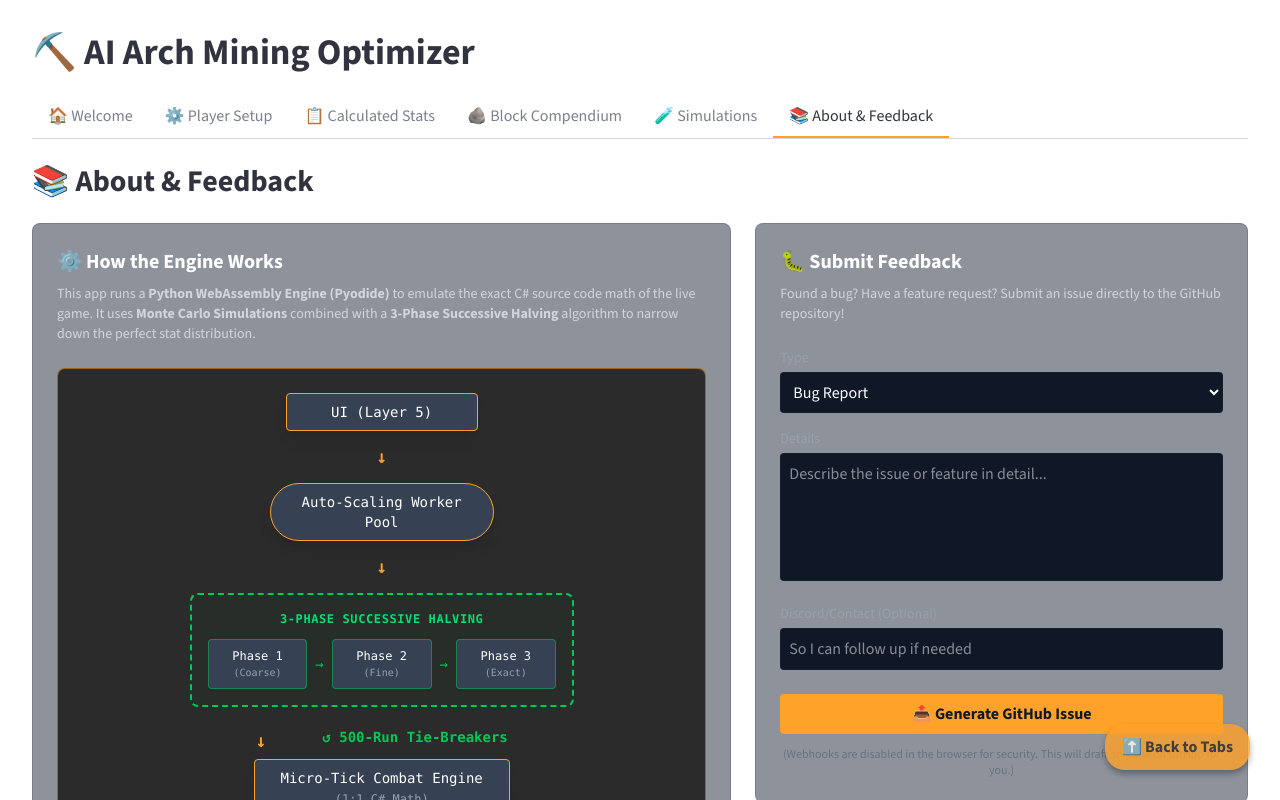
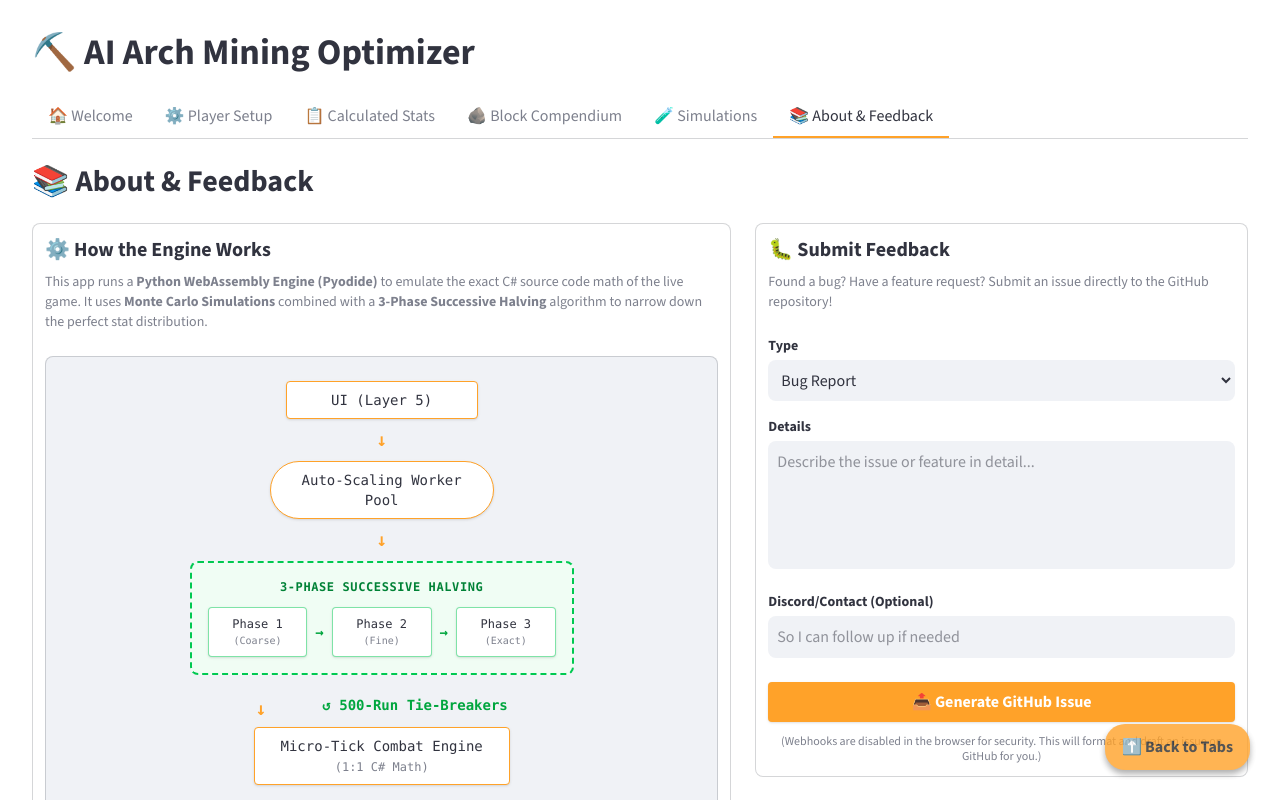
Before and after one commit to lobogrande/IoM-Arch-Optimizer-Web, a React (Vite) app: page / in a window 1280 px wide. Both pictures are taken after a click on the button "📚 About & Feedback". Shown: the top 800 px of the page. Built offline with nearby package versions, Linux system fonts and the light colour scheme; what ag-grid-community, react-plotly.js would draw is missing.

Commit message:
refactor(about): updated diagram and form styles to perfectly match index.css

```diff
--- a/src/components/About.jsx
+++ b/src/components/About.jsx
@@ -1,9 +1,9 @@
 import React, { useState } from 'react';
 
 export default function About() {
-  const[fbType, setFbType] = useState('Bug Report');
+  const [fbType, setFbType] = useState('Bug Report');
   const[fbText, setFbText] = useState('');
-  const[fbContact, setFbContact] = useState('');
+  const [fbContact, setFbContact] = useState('');
 
   const handleFeedback = (e) => {
     e.preventDefault();
@@ -11,7 +11,6 @@ export default function About() {
       alert("⚠️ Feedback details cannot be empty!");
       return;
     }
-    // Pure Client-Side fallback for feedback logging
     const issueBody = `**Type:** ${fbType}%0A**Contact:** ${fbContact || 'Anonymous'}%0A%0A**Details:**%0A${encodeURIComponent(fbText)}`;
     const githubUrl = `https://github.com/lobogrande/IoM-Arch-Image_DataMiner/issues/new?body=${issueBody}`;
     window.open(githubUrl, '_blank');
@@ -23,65 +22,69 @@ export default function About() {
       <h2 className="text-3xl font-bold mb-6">📚 About & Feedback</h2>
 
       <div className="grid grid-cols-1 md:grid-cols-12 gap-6">
+
         {/* Left Column (Wider for the diagram) */}
         <div className="md:col-span-7 space-y-6">
 
           {/* Architecture Container */}
-          <div className="border border-st-border bg-gray-800/50 p-6 rounded-lg">
-            <h4 className="text-xl font-bold mb-2 text-white">⚙️ How the Engine Works</h4>
-            <p className="text-gray-300 mb-6 text-sm">
+          <div className="st-container">
+            <h4 className="text-xl font-bold mb-2">⚙️ How the Engine Works</h4>
+            <p className="text-st-text-light mb-6 text-sm">
               This app runs a <strong>Python WebAssembly Engine (Pyodide)</strong> to emulate the exact C# source code math of the live game. It uses <strong>Monte Carlo Simulations</strong> combined with a <strong>3-Phase Successive Halving</strong> algorithm to narrow down the perfect stat distribution.
             </p>
 
-            {/* CSS-Grid Recreation of the Graphviz Diagram */}
-            <div className="bg-[#2b2b2b] border border-st-orange/50 rounded-lg p-6 font-mono text-sm text-center flex flex-col items-center gap-3">
-              <div className="bg-gray-700 border border-st-orange text-white px-6 py-2 rounded shadow-lg w-48">UI (Layer 5)</div>
-              <div className="text-st-orange font-bold text-lg">↓</div>
-              <div className="bg-gray-700 border border-st-orange text-white px-6 py-2 rounded-full shadow-lg w-56">Auto-Scaling Worker Pool</div>
-              <div className="text-st-orange font-bold text-lg">↓</div>
-              <div className="border-2 border-green-500 rounded-lg p-4 border-dashed bg-green-900/10 w-full max-w-sm">
-                <span className="text-green-400 font-bold block mb-3 text-xs uppercase tracking-wider">3-Phase Successive Halving</span>
+            {/* CSS-Grid Recreation of the Graphviz Diagram (Light Theme Friendly) */}
+            <div className="bg-st-secondary border border-st-border rounded-lg p-6 font-mono text-sm text-center flex flex-col items-center gap-3">
+              <div className="bg-st-bg border border-st-orange text-st-text px-6 py-2 rounded shadow-sm w-48">UI (Layer 5)</div>
+              <div className="text-st-orange font-bold text-lg leading-none">↓</div>
+              <div className="bg-st-bg border border-st-orange text-st-text px-6 py-2 rounded-full shadow-sm w-56">Auto-Scaling Worker Pool</div>
+              <div className="text-st-orange font-bold text-lg leading-none">↓</div>
+
+              <div className="border-2 border-green-500 rounded-lg p-4 border-dashed bg-green-50 w-full max-w-sm">
+                <span className="text-green-700 font-bold block mb-3 text-xs uppercase tracking-wider">3-Phase Successive Halving</span>
                 <div className="flex justify-between items-center gap-2">
-                  <div className="bg-gray-700 text-white p-2 rounded text-xs flex-1 border border-green-500/50">Phase 1<br/><span className="text-gray-400 text-[10px]">(Coarse)</span></div>
-                  <div className="text-green-500">→</div>
-                  <div className="bg-gray-700 text-white p-2 rounded text-xs flex-1 border border-green-500/50">Phase 2<br/><span className="text-gray-400 text-[10px]">(Fine)</span></div>
-                  <div className="text-green-500">→</div>
-                  <div className="bg-gray-700 text-white p-2 rounded text-xs flex-1 border border-green-500/50">Phase 3<br/><span className="text-gray-400 text-[10px]">(Exact)</span></div>
+                  <div className="bg-st-bg text-st-text p-2 rounded text-xs flex-1 border border-green-500/50 shadow-sm">Phase 1<br/><span className="text-st-text-light text-[10px]">(Coarse)</span></div>
+                  <div className="text-green-600 font-bold">→</div>
+                  <div className="bg-st-bg text-st-text p-2 rounded text-xs flex-1 border border-green-500/50 shadow-sm">Phase 2<br/><span className="text-st-text-light text-[10px]">(Fine)</span></div>
+                  <div className="text-green-600 font-bold">→</div>
+                  <div className="bg-st-bg text-st-text p-2 rounded text-xs flex-1 border border-green-500/50 shadow-sm">Phase 3<br/><span className="text-st-text-light text-[10px]">(Exact)</span></div>
                 </div>
               </div>
+
               <div className="flex gap-4 items-center">
                 <div className="text-st-orange font-bold text-lg relative top-2">↓</div>
-                <div className="text-green-500 font-bold text-sm relative top-1 ml-10 hidden sm:block">↺ 500-Run Tie-Breakers</div>
+                <div className="text-green-600 font-bold text-sm relative top-1 ml-10 hidden sm:block">↺ 500-Run Tie-Breakers</div>
               </div>
-              <div className="bg-gray-700 border border-st-orange text-white px-6 py-2 rounded shadow-lg w-64">Micro-Tick Combat Engine<br/><span className="text-gray-400 text-xs">(1:1 C# Math)</span></div>
-              <div className="text-st-orange font-bold text-lg">↓</div>
-              <div className="bg-green-600 text-white px-6 py-2 rounded shadow-lg border border-green-400 w-48">Dashboard Output</div>
+
+              <div className="bg-st-bg border border-st-orange text-st-text px-6 py-2 rounded shadow-sm w-64">Micro-Tick Combat Engine<br/><span className="text-st-text-light text-xs">(1:1 C# Math)</span></div>
+              <div className="text-st-orange font-bold text-lg leading-none">↓</div>
+              <div className="bg-green-600 text-white px-6 py-2 rounded shadow-sm border border-green-700 w-48 font-bold tracking-wide">Dashboard Output</div>
             </div>
           </div>
 
           {/* Source Code */}
-          <div className="border border-st-border bg-gray-800/50 p-6 rounded-lg">
-            <h4 className="text-xl font-bold mb-2 text-white">📂 Source Code & Documentation</h4>
-            <p className="text-gray-300 text-sm mb-4">
+          <div className="st-container">
+            <h4 className="text-xl font-bold mb-2">📂 Source Code & Documentation</h4>
+            <p className="text-st-text-light text-sm mb-4">
               This engine is completely open-source. You can view the raw mathematical architecture, the C# logic translations, and the complete Readme on GitHub.
             </p>
             <a
               href="https://github.com/lobogrande/IoM-Arch-Image_DataMiner"
               target="_blank"
               rel="noopener noreferrer"
-              className="block w-full text-center bg-gray-700 hover:bg-gray-600 border border-gray-500 text-white py-2 rounded font-medium transition"
+              className="block w-full text-center bg-st-secondary border border-st-border hover:border-st-orange text-st-text py-2 rounded font-medium transition-colors shadow-sm"
             >
               🔗 View GitHub Repository
             </a>
           </div>
 
           {/* Wall of Fame */}
-          <div className="border border-st-border bg-gray-800/50 p-6 rounded-lg">
-            <h4 className="text-xl font-bold mb-2 text-white">🏆 Beta Testers Wall of Fame</h4>
-            <p className="text-gray-300 text-sm mb-4">
+          <div className="st-container">
+            <h4 className="text-xl font-bold mb-2">🏆 Beta Testers Wall of Fame</h4>
+            <p className="text-st-text-light text-sm mb-4">
               A massive thank you to the dedicated Discord community members who helped stress-test the math engine, uncover edge cases, and shape the UI into what it is today.
             </p>
-            <hr className="border-st-border mb-4" />
+            <hr />
             <div className="grid grid-cols-2 gap-2 text-st-orange font-medium">
               <div>⭐ Sans</div>
               <div>⭐ Doctorcool</div>
@@ -96,17 +99,17 @@ export default function About() {
 
         {/* Right Column (Feedback Form) */}
         <div className="md:col-span-5">
-          <form onSubmit={handleFeedback} className="border border-st-border bg-gray-800/50 p-6 rounded-lg sticky top-6">
-            <h4 className="text-xl font-bold mb-2 text-white">🐛 Submit Feedback</h4>
-            <p className="text-gray-300 text-sm mb-6">
+          <form onSubmit={handleFeedback} className="st-container sticky top-6">
+            <h4 className="text-xl font-bold mb-2">🐛 Submit Feedback</h4>
+            <p className="text-st-text-light text-sm mb-6">
               Found a bug? Have a feature request? Submit an issue directly to the GitHub repository!
             </p>
 
             <div className="space-y-4">
               <div>
-                <label className="block text-sm font-medium text-gray-400 mb-1">Type</label>
+                <label className="block text-sm font-bold text-st-text mb-1">Type</label>
                 <select
-                  className="w-full bg-gray-900 border border-st-border rounded p-2 text-white focus:border-st-orange focus:outline-none"
+                  className="w-full bg-st-secondary border border-transparent rounded-lg p-2 text-st-text focus:border-st-orange focus:outline-none transition-colors"
                   value={fbType}
                   onChange={(e) => setFbType(e.target.value)}
                 >
@@ -118,9 +121,9 @@ export default function About() {
               </div>
 
               <div>
-                <label className="block text-sm font-medium text-gray-400 mb-1">Details</label>
+                <label className="block text-sm font-bold text-st-text mb-1">Details</label>
                 <textarea
-                  className="w-full bg-gray-900 border border-st-border rounded p-2 text-white focus:border-st-orange focus:outline-none h-32 resize-none"
+                  className="w-full bg-st-secondary border border-transparent rounded-lg p-2 text-st-text focus:border-st-orange focus:outline-none transition-colors h-32 resize-none"
                   placeholder="Describe the issue or feature in detail..."
                   value={fbText}
                   onChange={(e) => setFbText(e.target.value)}
@@ -128,10 +131,10 @@ export default function About() {
               </div>
 
               <div>
-                <label className="block text-sm font-medium text-gray-400 mb-1">Discord/Contact (Optional)</label>
+                <label className="block text-sm font-bold text-st-text mb-1">Discord/Contact (Optional)</label>
                 <input
                   type="text"
-                  className="w-full bg-gray-900 border border-st-border rounded p-2 text-white focus:border-st-orange focus:outline-none"
+                  className="w-full bg-st-secondary border border-transparent rounded-lg p-2 text-st-text focus:border-st-orange focus:outline-none transition-colors"
                   placeholder="So I can follow up if needed"
                   value={fbContact}
                   onChange={(e) => setFbContact(e.target.value)}
@@ -141,12 +144,12 @@ export default function About() {
               <div className="pt-2">
                 <button
                   type="submit"
-                  className="w-full bg-st-orange hover:bg-orange-500 text-gray-900 font-bold py-2 px-4 rounded transition"
+                  className="w-full bg-st-orange hover:opacity-80 text-white font-bold py-2 px-4 rounded transition-opacity shadow-sm"
                 >
                   📤 Generate GitHub Issue
                 </button>
-                <p className="text-xs text-gray-500 text-center mt-3">
-                  (Webhooks are disabled in the browser for security. This will draft an issue on GitHub for you.)
+                <p className="text-xs text-st-text-light text-center mt-3 leading-tight">
+                  (Webhooks are disabled in the browser for security. This will format and draft an issue on GitHub for you.)
                 </p>
               </div>
             </div>
```
